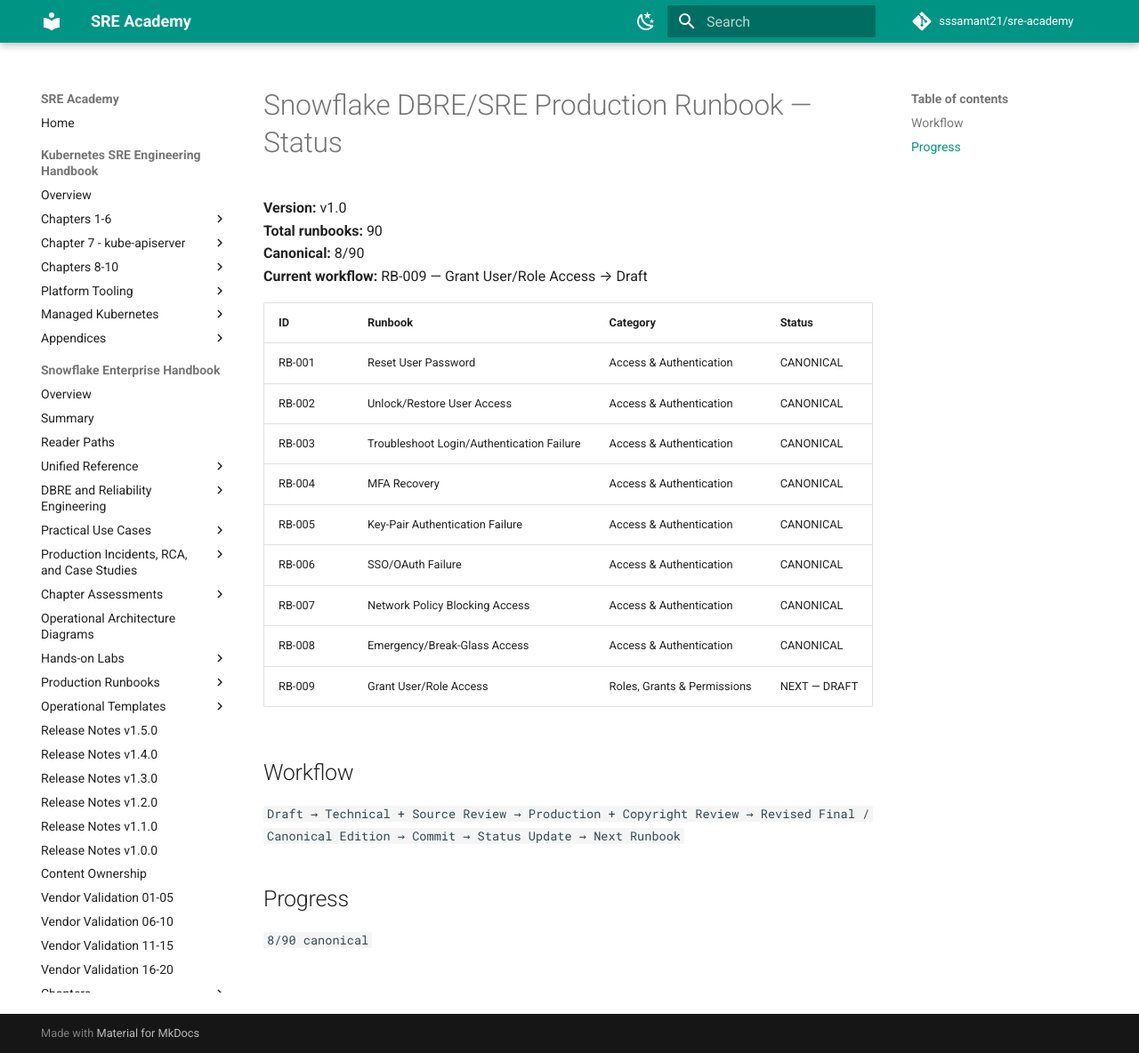
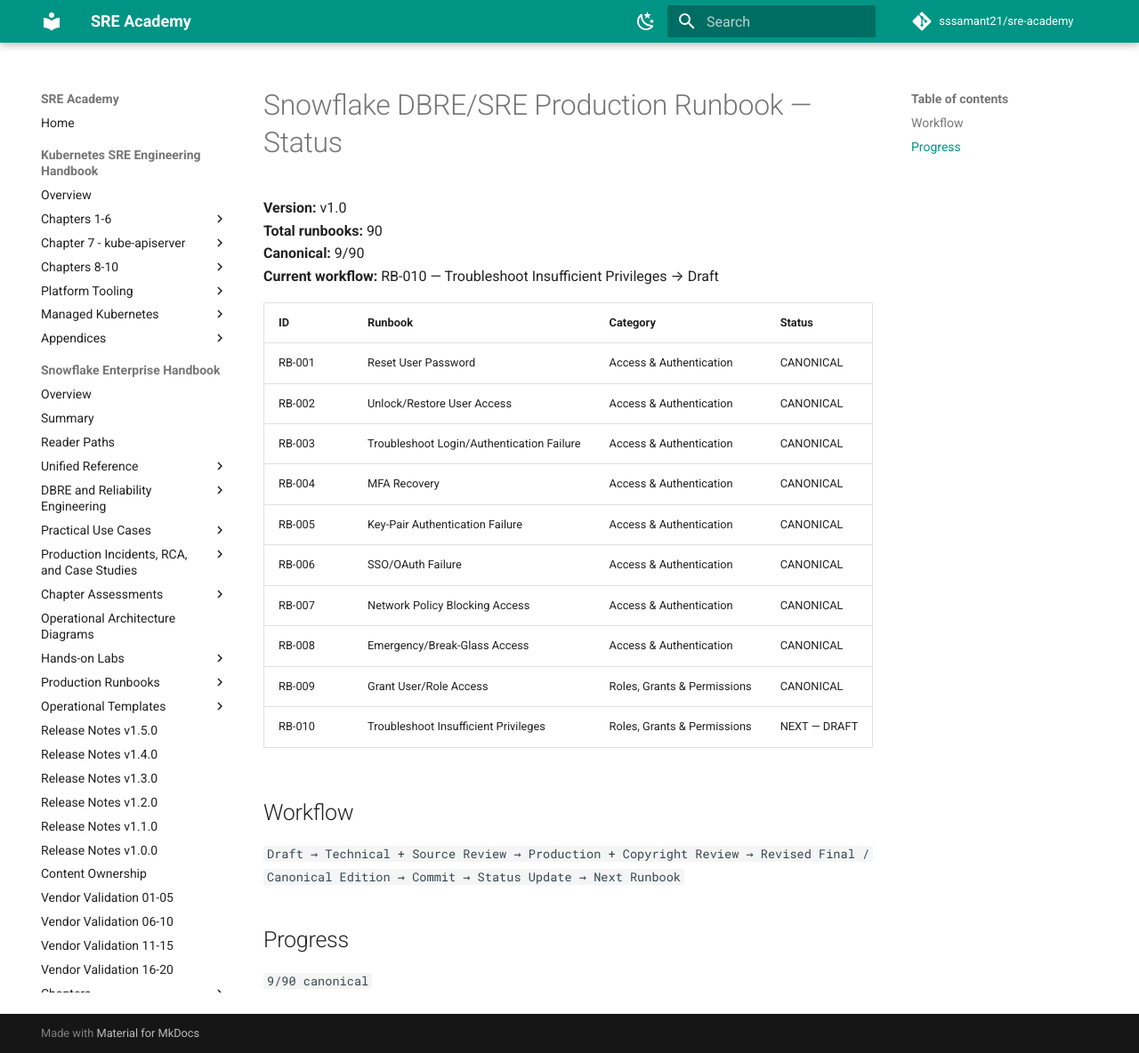
Before and after one commit to sssamant21/sre-academy, an MkDocs documentation site: the page built from docs/books/snowflake/runbooks/STATUS.md, in a window 1280 px wide and 1184 px high. Shown: the whole window at 89% size. Built offline with MkDocs 1.6.1 and Material for MkDocs 9.7.7, drawn with Linux system fonts in a browser that asks for light colours; comment, search, counter and statistics services are not loaded.

Commit message:
docs(snowflake): advance workflow to RB-010

```diff
--- a/docs/books/snowflake/runbooks/STATUS.md
+++ b/docs/books/snowflake/runbooks/STATUS.md
@@ -2,8 +2,8 @@
 
 **Version:** v1.0
 **Total runbooks:** 90
-**Canonical:** 8/90
-**Current workflow:** RB-009 — Grant User/Role Access → Draft
+**Canonical:** 9/90
+**Current workflow:** RB-010 — Troubleshoot Insufficient Privileges → Draft
 
 | ID | Runbook | Category | Status |
 |---|---|---|---|
@@ -15,7 +15,8 @@
 | RB-006 | SSO/OAuth Failure | Access & Authentication | CANONICAL |
 | RB-007 | Network Policy Blocking Access | Access & Authentication | CANONICAL |
 | RB-008 | Emergency/Break-Glass Access | Access & Authentication | CANONICAL |
-| RB-009 | Grant User/Role Access | Roles, Grants & Permissions | NEXT — DRAFT |
+| RB-009 | Grant User/Role Access | Roles, Grants & Permissions | CANONICAL |
+| RB-010 | Troubleshoot Insufficient Privileges | Roles, Grants & Permissions | NEXT — DRAFT |
 
 ## Workflow
 
@@ -23,4 +24,4 @@
 
 ## Progress
 
-`8/90 canonical`
+`9/90 canonical`
```
